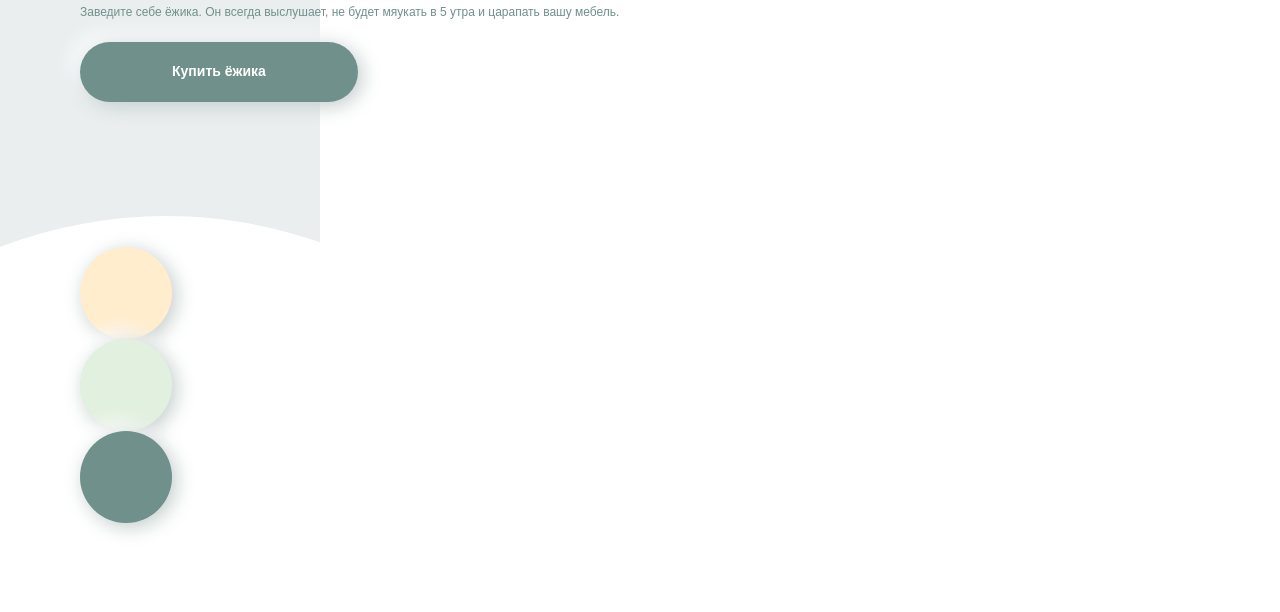
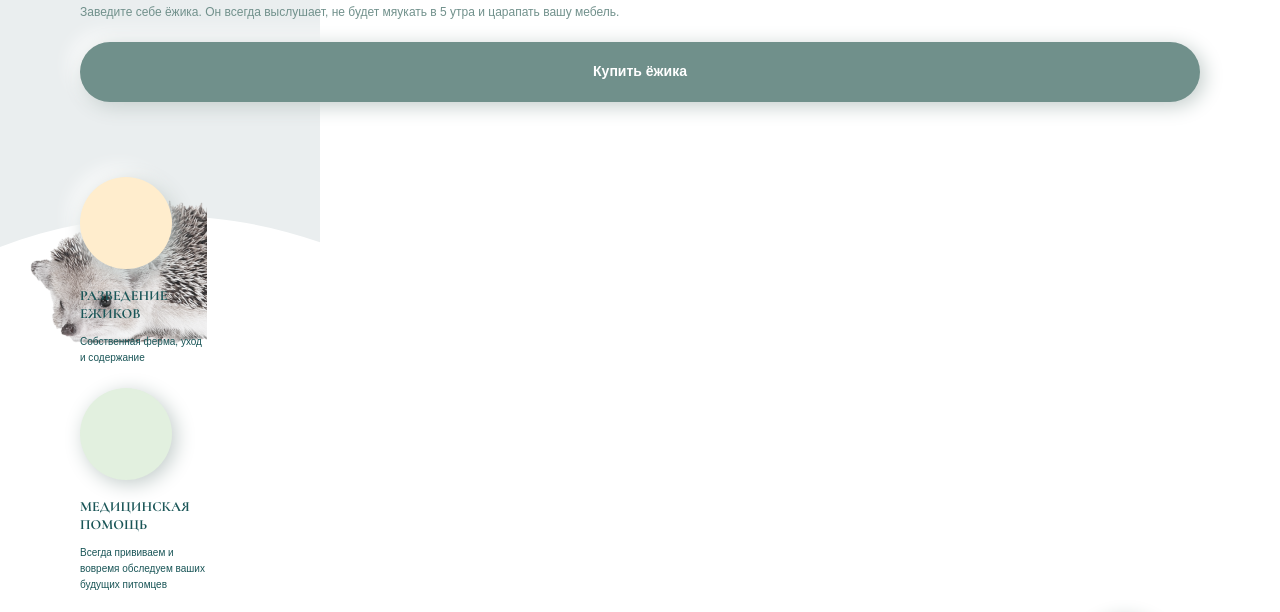
Before and after one commit to Ramc1987/HEDGEHOG, a website: page source/index.html in a window 1280 px wide. Shown: the part 159-771 px from the top of the page. Drawn offline with nearby package versions, Linux system fonts and the light colour scheme; files that its build step writes are made by us from their sources.

Commit message:
Add imaage and style block promo

```diff
--- a/source/index.html
+++ b/source/index.html
@@ -73,26 +73,32 @@
     <main class="main">
       <section class="promo-advantages">
         <ul class="promo-advantages__advantages-list advantages">
-          <li class="advantages__item advantages__item">
+          <li class="advantages__item advantages__item--hedgehog">
             <div class="advantages__item-image advantages__item-image--hedgehog">
               <svg class="advantages__item-icon advantages__item-icon--hedgehog" width="36" height="20">
                 <use xlink:href="img/sprite.svg#hedgehog"></use>
               </svg>
             </div>
+            <h3 class="advantages__item-title">разведение ежиков</h3>
+            <p class="advatages__item-descreption">Собственная ферма, уход и содержание</p>
           </li>
-          <li class="advantages__item">
+          <li class="advantages__item advantages__item--syringe">
             <div class="advantages__item-image advantages__item-image--syringe">
               <svg class="advantages__item-icon advantages__item-icon--syringe" width="43" height="43">
                 <use xlink:href="img/sprite.svg#syringe"></use>
               </svg>
             </div>
+            <h3 class="advantages__item-title">медицинская помощь</h3>
+            <p class="advatages__item-descreption">Всегда прививаем и вовремя обследуем ваших будущих питомцев</p>
           </li>
-          <li class="advantages__item advantages__item">
+          <li class="advantages__item advantages__item--heart">
             <div class="advantages__item-image advantages__item-image--heart">
-              <svg class="advantages__item-icon advantages__item-icon--heart" width="18" height="16">
+              <svg class="advantages__item-icon advantages__item-icon--heart" width="32" height="27">
                 <use xlink:href="img/sprite.svg#heart"></use>
               </svg>
             </div>
+            <h3 class="advantages__item-title">Любовь и забота</h3>
+            <p class="advatages__item-descreption">Каждому ёжику мы дарим много внимания</p>
           </li>
         </ul>
       </section>
--- a/source/sass/block/advantages.scss
+++ b/source/sass/block/advantages.scss
@@ -0,0 +1,70 @@
+.advantages {
+  display: grid;
+}
+
+.advantages__item {
+  width: 125px;
+
+  &:not(:last-child) {
+    margin-bottom: 22px;
+  }
+
+  &--heart {
+    margin-left: auto;
+  }
+}
+
+.advantages__item-image {
+  margin-bottom: 18px;
+  position: relative;
+  width: 92px;
+  height: 92px;
+  border-radius: 50px;
+  box-shadow: 4px 4px 20px #c2ccca, -8px -8px 20px #ffffff;
+
+  &--hedgehog {
+    background: #ffedcd;
+  }
+
+  &--syringe {
+    background: #e2f0df;
+  }
+
+  &--heart {
+    background: #70908B;
+  }
+}
+
+.advantages__item-icon {
+  transform: translate(-50%, -50%);
+  position: absolute;
+  top: 50%;
+  left: 50%;
+
+  &--syringe {
+    top: 56%;
+    left: 55%;
+  }
+
+  &--heart {
+    top: 55%;
+    left: 55%;
+  }
+}
+
+.advantages__item-title {
+  margin: 0 0 11px 0;
+
+  @include font-title(14px, 128%, 700);
+
+  color: $color-first;
+  text-transform: uppercase;
+}
+
+.advatages__item-descreption {
+  @include font-title(10px, 160%, 400);
+  margin: 0;
+
+  font-family: "Raleway", "Arial", sans-serif;
+  color: $color-first;
+}
--- a/source/sass/block/card.scss
+++ b/source/sass/block/card.scss
@@ -30,8 +30,9 @@
 }
 
 .card__button-buy {
+  width: 100%;
   border: none;
-  padding: 22px 92px;
+  padding: 22px 91px;
 
   background: rgb(112, 144, 139);
   box-shadow: 4px 4px 20px #C2CCCA, -8px -8px 20px #FFFFFF;
--- a/source/sass/block/header.scss
+++ b/source/sass/block/header.scss
@@ -15,11 +15,6 @@
   width: 100%;
   margin: 0 auto;
   height: 35px;
-
-  // @media (min-width: $mobile-rotate) {
-  //   width: 590px;
-  //   justify-content: space-between;
-  // }
 }
 
 .header__toggle-menu {
@@ -32,7 +27,8 @@
   padding: 0;
   top: 30px;
   left: 20px;
-  background: transparent
+  background: transparent;
+  z-index: 20;
 }
 
 .header__toggle-menu span {
--- a/source/sass/block/main-nav.scss
+++ b/source/sass/block/main-nav.scss
@@ -7,9 +7,11 @@
   box-shadow: 4px 4px 20px #E3E3E3;
   border-radius: 0px 10px 10px 0px;
   display: none;
+  width: 300px;
 
   &--open {
     display: block;
+    z-index: 10;
   }
 }
 
--- a/source/sass/block/promo-advantages.scss
+++ b/source/sass/block/promo-advantages.scss
@@ -1,38 +1,10 @@
+.promo-advantages {
+  background: url("/source/img/content-img/image-promo.png") no-repeat;
+}
+
 .promo-advantages__advantages-list {
-  margin: 0 auto;
+  margin: -70px auto 0;
   padding: 0;
   width: 87.5%;
   list-style-type: none;
 }
-
-.advantages__item-image {
-  position: relative;
-  width: 92px;
-  height: 92px;
-  border-radius: 50px;
-  box-shadow: 4px 4px 20px #c2ccca, -8px -8px 20px #ffffff;
-
-  &--hedgehog {
-    background: #ffedcd;
-  }
-
-  &--syringe {
-    background: #e2f0df;
-  }
-
-  &--heart {
-    background: #70908B;
-  }
-}
-
-.advantages__item-icon {
-  transform: translate(-50%, -50%);
-    position: absolute;
-    top: 50%;
-    left: 50%;
-
-  &--syringe {
-    top: 56%;
-    left: 55%;
-  }
-}
```
Also changed, not shown: source/img/Icons-svg/heart.svg, source/img/content-img/image-promo.png (added).
